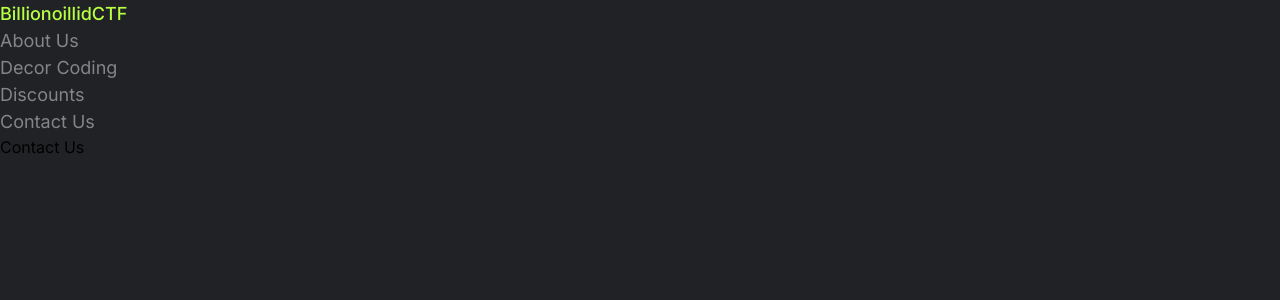
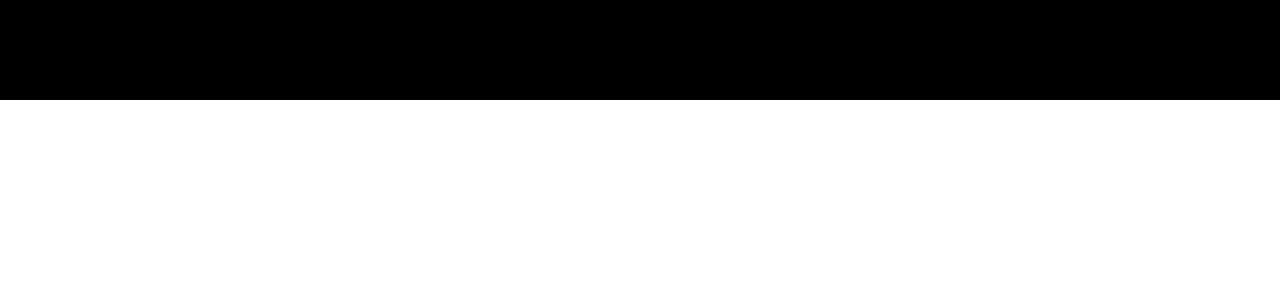
Before and after one commit to Yuslash/Remodeling-2, a React (Vite) app: page / in a window 1280 px wide. Shown: the top 300 px of the page. Built offline with nearby package versions, Linux system fonts and the light colour scheme.

Commit message:
how childish problem i facing right now

```diff
--- a/src/App.jsx
+++ b/src/App.jsx
@@ -3,6 +3,8 @@ import Components from "./Components/Components";
 export default function App() {
 
   return <>
-    <Components />
+
+    <div className="bartop"></div>
+    <div className="bodymain"></div>
    </>
 }
--- a/src/Components/Components.jsx
+++ b/src/Components/Components.jsx
@@ -2,9 +2,21 @@ import MainHomeBody from './MainHomeBody'
 import TopNavBar from './TopNavBar'
 
 
-export default function Components() {
-  return <>
-    <TopNavBar />
-    <MainHomeBody />
-  </>
-}
+// export default function Components() {
+//   return <>
+//     <TopNavBar />
+//     <MainHomeBody />
+//   </>
+// }
+//
+
+const Components = () => {
+  return (
+    <>
+      <div className="w-full h-[100px] bg-orange-200"></div>
+      <div className="w-full h-full bg-blue-300">ada pongada</div>
+    </>
+  );
+};
+
+export default Components;
--- a/src/Components/MainHomeBody.jsx
+++ b/src/Components/MainHomeBody.jsx
@@ -3,7 +3,7 @@ export default function MainHomeBody() {
 
 
   return <>
-     <div className="w-full h-full bg-sky-300">
+     <div className="main-body w-full h-full bg-orange-300">
     </div>
   </>
 }
--- a/src/Components/TopNavBar.jsx
+++ b/src/Components/TopNavBar.jsx
@@ -1,6 +1,6 @@
 export default function TopNavBar() {
   return <>
-    <div className="top-nav mx-16 my-14 flex justify-between ">
+    <div className="top-nav px-16 py-14 flex justify-between ">
       <div className="company-name">BillionoillidCTF</div>
       <div className="middle-navs flex gap-4">
         <div className="middle-contents">About Us</div>
--- a/src/index.css
+++ b/src/index.css
@@ -4,25 +4,24 @@
 @tailwind components;
 @tailwind utilities;
 
+html, body {
+  height: 100%;
+  margin: 0;
+  padding: 0;
+}
+
 body {
   display: flex;
   flex-direction: column;
-  background-color: #212225;
-  padding: 0;
-  margin: 0;
 }
 
-.company-name {
-  color: #B7FF42;
-  font-weight: 500;
-  font-size: 18px;
+.bartop {
+  width: 100%;
+  height: 100px; /* Fixed height for the top bar */
+  background-color: #000;
 }
 
-.middle-navs {
-  color: #838586;
-  font-size: 18px;
+.bodymain {
+  flex-grow: 1; /* Dynamically fills remaining space */
+  background-color: #333;
 }
-
-.top-nav {
-  font-family: 'inter';
-}
```
